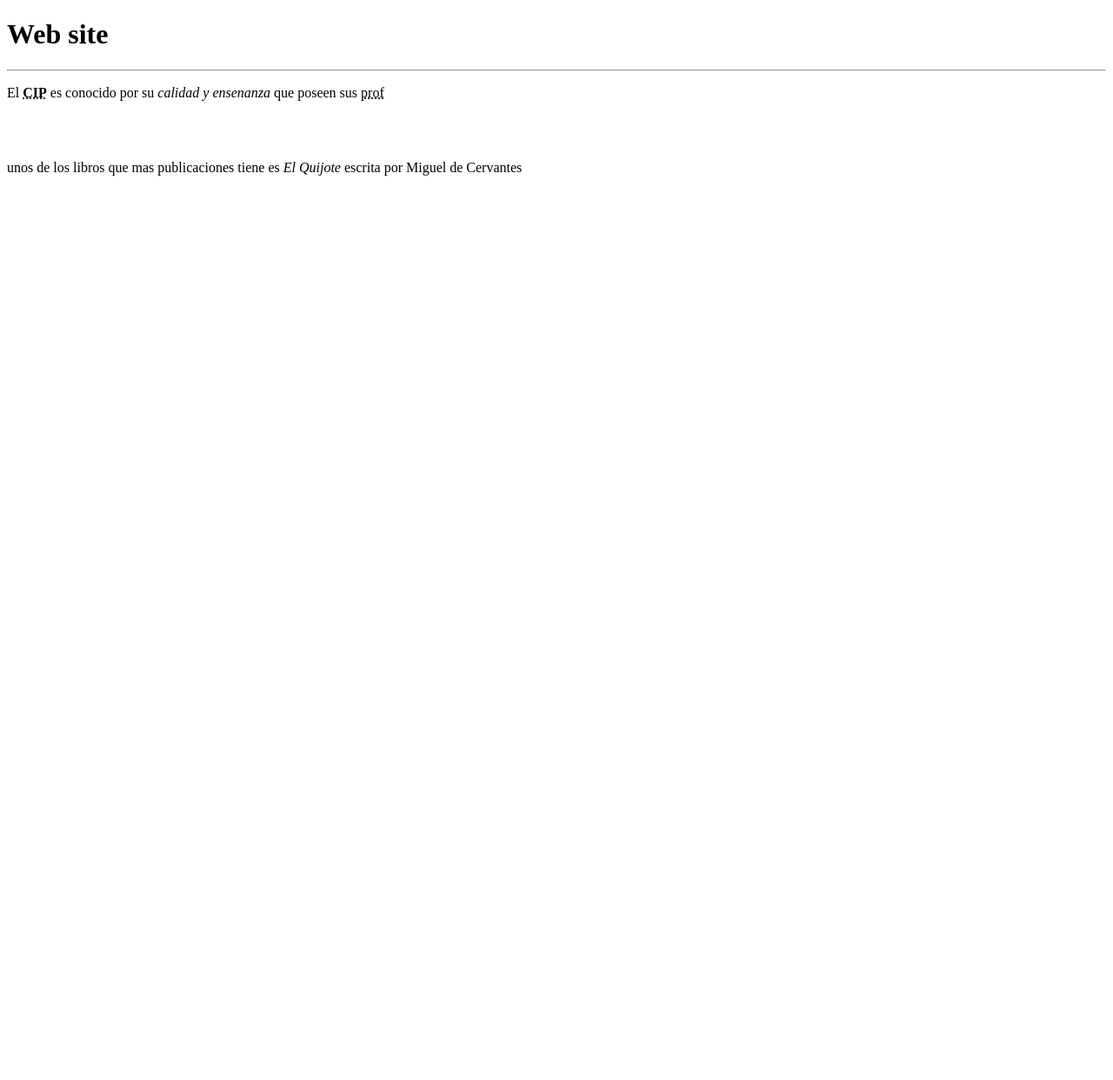
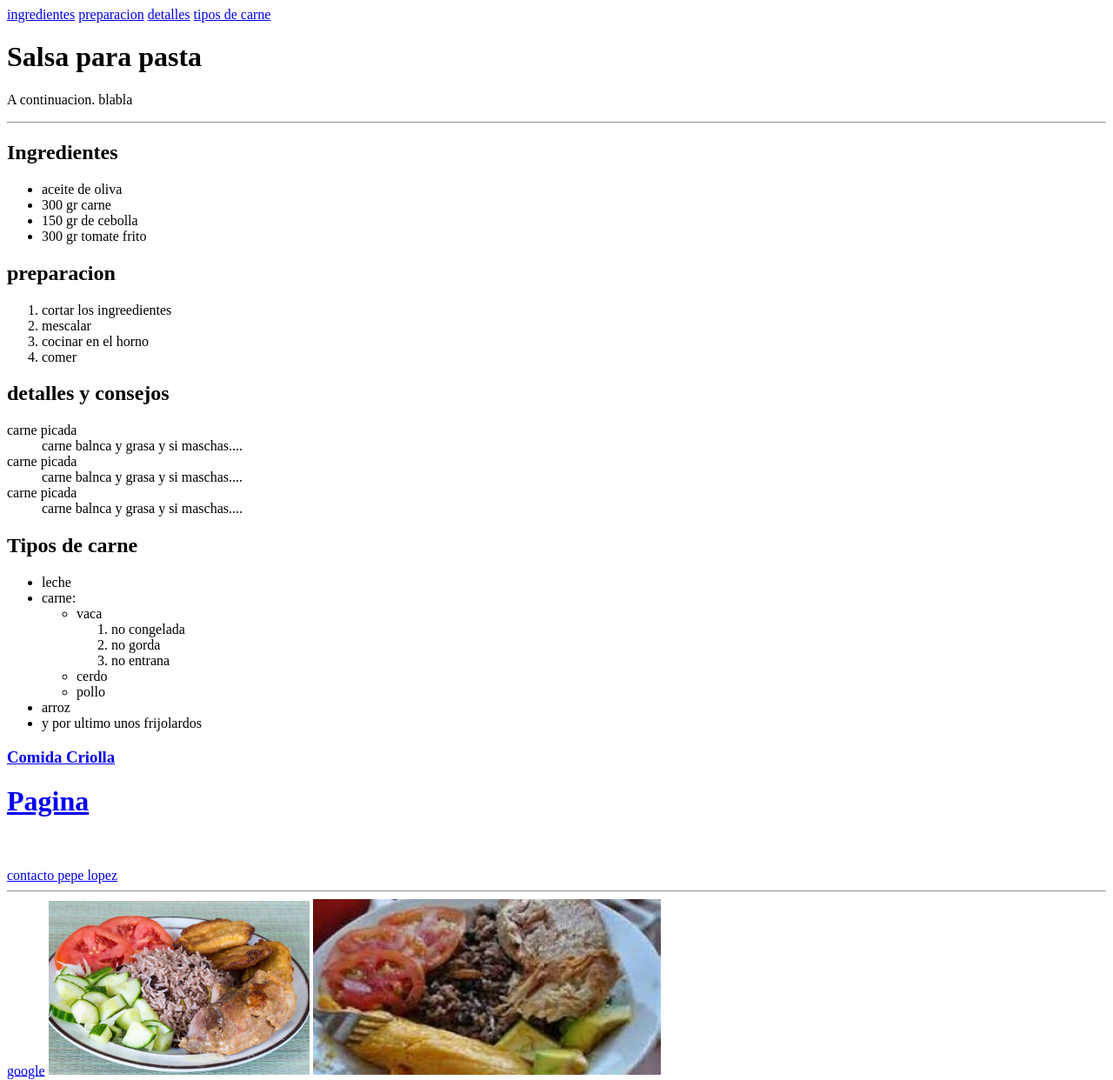
Before and after one commit to jmls9627/html-css_course, a plain HTML site: page html-css_course/index.html in a window 1280 px wide. Shown: the whole page at 87% size. Before the commit the page ends 800 px from the top, so only its background shows below. Drawn offline with Linux system fonts and the light colour scheme.

Commit message:
Turron 1-2

```diff
--- a/html-css_course/index.html
+++ b/html-css_course/index.html
@@ -3,22 +3,83 @@
 
 <Head>
     <meta charset="UTF-8" content="text/html">
-<title>Web site</title>
-<H1>Web site</H1>
-<hr>
+<title>Listas 1</title>
+
+
+<a href="#ingre">ingredientes</a>
+<a href="#pre">preparacion</a>
+<a href="#detalles">detalles</a>
+<a href="#tipos de carne">tipos de carne</a>
+
 </Head>
 
 <body>
-    <p>El <acronym title="Colegio de Educacion Infantil y Primaria"><strong>CIP</strong></acronym>
-        es conocido por su <em>calidad y ensenanza</em> que poseen sus <abbr title="profesores">prof</abbr> </p>
-        <br><br>
-        <P>unos de los libros que mas publicaciones tiene es <cite>El Quijote</cite> escrita por Miguel de Cervantes</P>
+
+        <H1 >Salsa para pasta</H1>
+        <p>A continuacion. blabla</p><hr>
 
 
+        <H2 id="ingre">Ingredientes</H2>
+        <ul>
+        <li>aceite de oliva</li>
+        <li>300 gr carne</li>
+        <li>150 gr de cebolla</li>
+        <li>300 gr tomate frito</li>
+        </ul>
+
+       <h2 id="pre">preparacion</h2>
+
+    <ol>
+        <li>cortar los ingreedientes</li>
+        <li> mescalar</li>
+        <li> cocinar en el horno</li>
+        <li> comer</li>
+    </ol>
+
+
+    <h2 id="detalles">detalles y consejos</h2>
+    <dl>
+        <dt>carne picada</dt>
+        <dd> carne balnca y grasa y si maschas.... </dd>
+        <dt>carne picada</dt>
+        <dd> carne balnca y grasa y si maschas.... </dd>
+        <dt>carne picada</dt>
+        <dd> carne balnca y grasa y si maschas....</dd>
+    </dl>
+
+    <h2 id="tipos de carne">Tipos de carne</h2>
+    <ul>
+    <li>leche</li>
+    <li>carne:
+        <ul>
+            <li>vaca
+                <ol>
+                    <li>no congelada</li>
+                    <li>no gorda</li>
+                    <li>no entrana</li>
+                 </ol>
+            </li>
+             <li>cerdo</li>
+             <li>pollo</li>
+        </ul>
+    </li>
+        <li>arroz</li>
+        <li> y por ultimo unos frijolardos</li>
+    </ul>
 
 </body>
 
 
-<footer></footer>
+<footer>
+   <H3><a href="https://www.thespruceeats.com/puerto-rican-food-profile-2138106">Comida Criolla</a></H3>
+       <a href="Text.html"><h1>Pagina</h1></a>
+       <br><br>
+       <a href="../html-css_course/Text.html"></a>
+       <a href="mailto:jmls9637@gmail.com">contacto pepe lopez </a><br><hr>
+       <a href="google.com" target="_blank">google</a>
+
+<img src="img/img2.jpg" alt="comida Criolla" width="300">
+<img src="img/img1.jfif" alt="" width="400">
+</footer>
 
 </html>
```
Also changed, not shown: html-css_course/Listas2_Turron2.html (added, +47 -0 lines), html-css_course/Listas_Turron2.html (added, +30 -0 lines), html-css_course/Text_Turron1.html (renamed from html-css_course/Text.html), html-css_course/img/cesar.jpg (added), html-css_course/img/img1.jfif (added), html-css_course/img/img2.jpg (added), html-css_course/img/solomillos.jpg (added).
